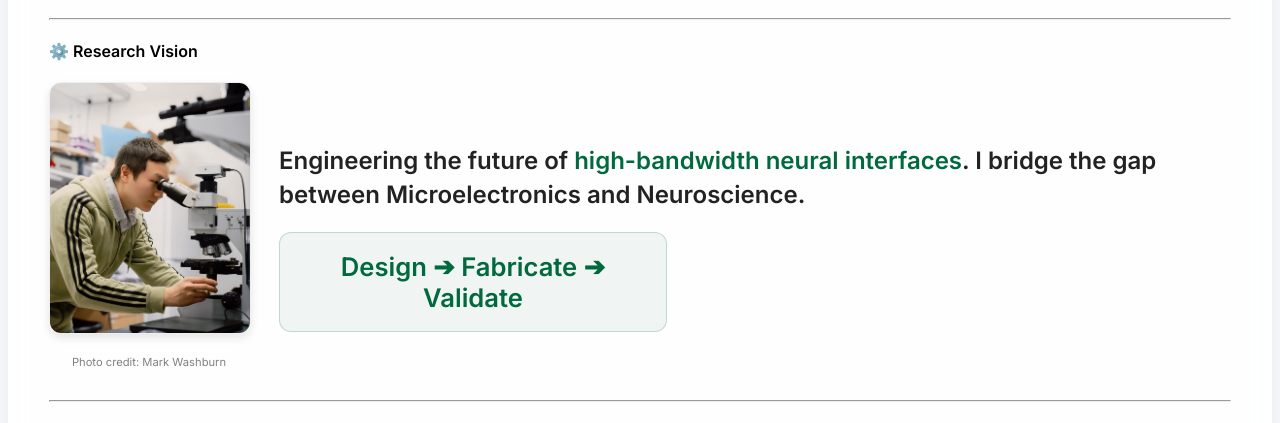
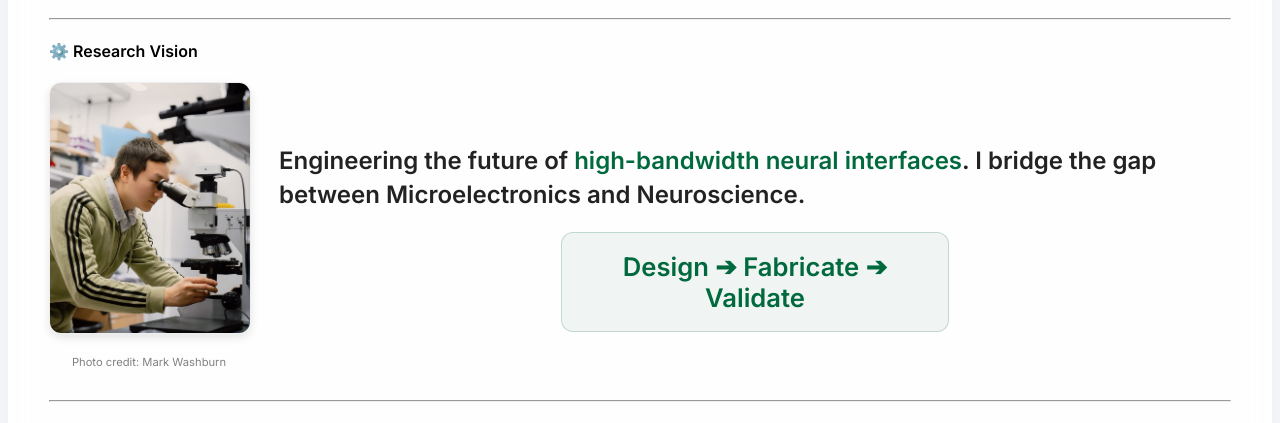
Before and after one commit to Tianyu-Bai/Tianyu-Bai.github.io, a Jekyll site: the page built from _pages/includes/intro.md, in a window 1280 px wide. Shown: the part 1224-1647 px from the top of the page. Built offline with Jekyll 4.4.1, drawn with Linux system fonts in a browser that asks for light colours; our own code applies the rules of GitHub Pages for plain Markdown files.

Commit message:
Update styling and layout in intro.md

```diff
--- a/_pages/includes/intro.md
+++ b/_pages/includes/intro.md
@@ -22,10 +22,10 @@
     </p>
   </div>
   <div style="flex: 1 1 300px; min-width: 280px;">
-    <p style="font-size: 1.5em; line-height: 1.4; font-weight: 600; color: #222; margin-bottom: 20px;">
+    <p style="font-size: 1.5em; line-height: 1.4; font-weight: 600; color: #222; margin-bottom: 20px; text-align: left;">
       Engineering the future of <span style="color: #00693E;">high-bandwidth neural interfaces</span>. I bridge the gap between <b>Microelectronics</b> and <b>Neuroscience</b>.
     </p>
-    <div style="background: #f0f4f2; color: #00693E; padding: 18px; border-radius: 12px; font-size: 1.6em; font-weight: bold; border: 1px solid #00693E33; text-align: center; max-width: 350px;">
+    <div style="background: #f0f4f2; color: #00693E; padding: 18px; border-radius: 12px; font-size: 1.6em; font-weight: bold; border: 1px solid #00693E33; text-align: center; max-width: 350px; margin: 0 auto;">
       Design ➔ Fabricate ➔ Validate
     </div>
   </div>
@@ -43,7 +43,7 @@
       <span style="font-weight: normal;">Leading the development of a 256-ch high-density connector.</span>
     </h4>
   </div>
-  <div style="flex: 0 0 200px; max-width: 200px;">
+  <div style="flex: 0 0 200px; max-width: 200px; margin: 0 auto;">
     <img src="/images/Demo.gif" style="width: 100%; border-radius: 12px; border: 1px solid #eee;">
   </div>
 </div>
```
